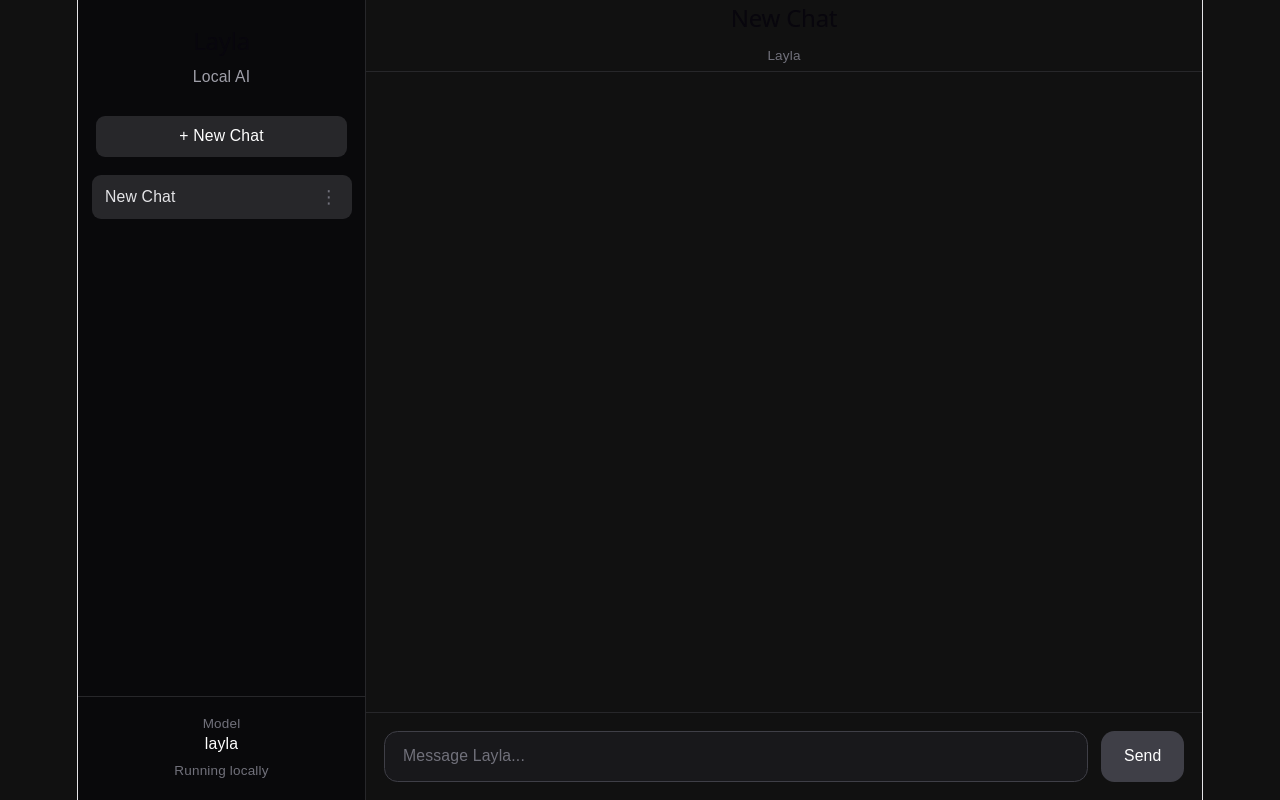
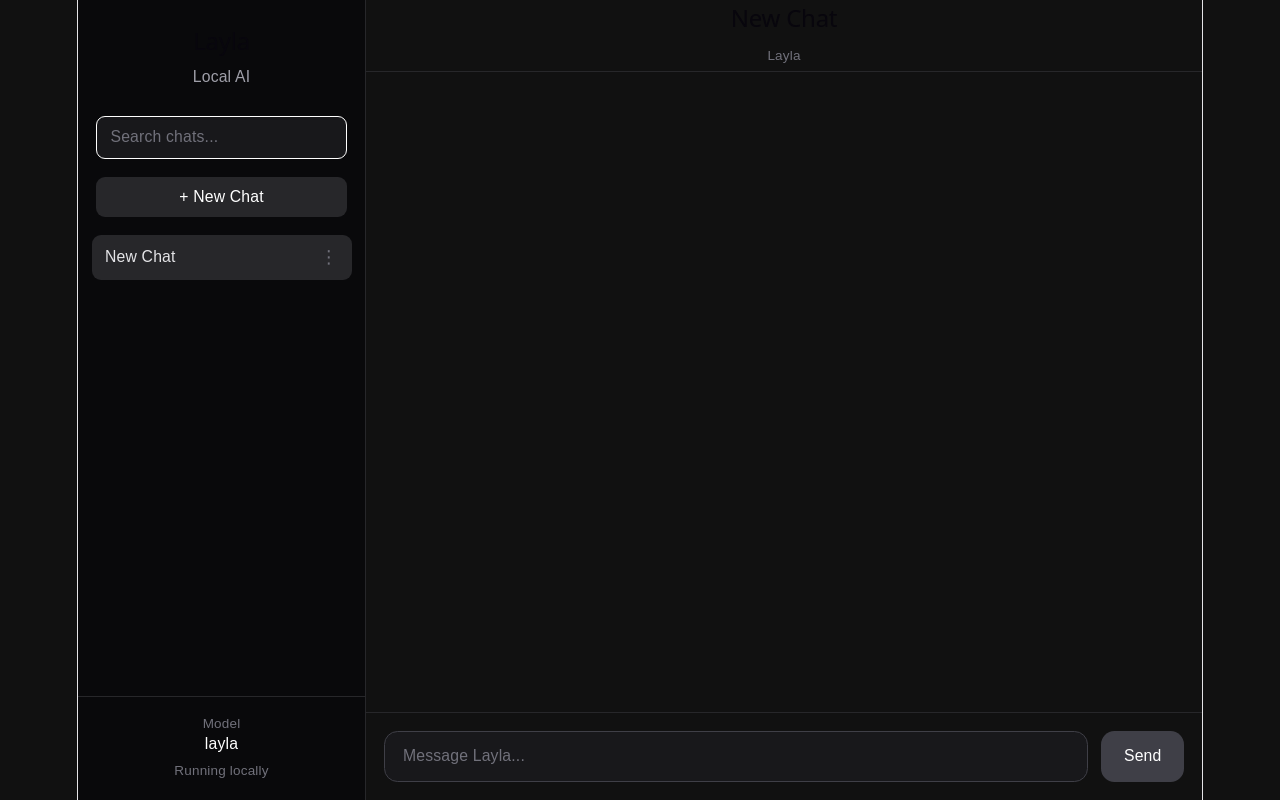
Before and after one commit to jarias0104/Layla, a React (Vite) app in the folder layla-ui/: page / in a window 1280 px wide. Built offline with nearby package versions, Linux system fonts and the light colour scheme.

Commit message:
feature add chat search

```diff
--- a/layla-ui/src/App.jsx
+++ b/layla-ui/src/App.jsx
@@ -43,8 +43,8 @@ const [activeChatId, setActiveChatId] = useState(() => {
 
 const activeChat = chats.find(chat => chat.id === activeChatId);
 const messages = activeChat ? activeChat.messages : [];
-  const [isThinking, setIsThinking] = useState(false);
-  const messagesEndRef = useRef(null);
+const [isThinking, setIsThinking] = useState(false);
+const messagesEndRef = useRef(null);
 
   useEffect(() => {
   messagesEndRef.current?.scrollIntoView({
@@ -60,7 +60,7 @@ useEffect(() => {
   localStorage.setItem("layla-active-chat", activeChatId);
 }, [activeChatId]);
 
-  async function sendMessage() {
+async function sendMessage() {
   if (message.trim() === "") {
     return;
   }
--- a/layla-ui/src/components/Sidebar.jsx
+++ b/layla-ui/src/components/Sidebar.jsx
@@ -1,3 +1,4 @@
+import { useState } from "react";
 import ChatList from "./ChatList";
 
 function Sidebar({
@@ -7,6 +8,10 @@ function Sidebar({
   setActiveChatId,
   setChats
 }) {
+  const [search, setSearch] = useState("");
+  const filteredChats = chats.filter(chat =>
+        chat.title.toLowerCase().includes(search.toLowerCase())
+        );
   return (
     <aside className="w-64 shrink-0 bg-zinc-950 text-white flex flex-col border-r border-zinc-800">
       <div className="px-5 py-6">
@@ -18,6 +23,15 @@ function Sidebar({
           Local AI
         </span>
       </div>
+      <div className="px-4 pb-4">
+        <input
+          type="text"
+          placeholder="Search chats..."
+          value={search}
+          onChange={(event) => setSearch(event.target.value)}
+          className="w-full rounded-lg border border-zinc 800 bg-zinc-900 px-3 py-2 text-sm text-white outline-none placeholder:text-zinc-500 focus:border-zinc-700"
+        />
+      </div>
 
       <button
         className="mx-4 mb-4 rounded-lg bg-zinc-800 px-4 py-2 text-sm font-medium hover:bg-zinc-700 transition"
@@ -27,7 +41,7 @@ function Sidebar({
       </button>
 
       <ChatList
-        chats={chats}
+        chats={filteredChats}
         activeChatId={activeChatId}
         setActiveChatId={setActiveChatId}
         setChats={setChats}
```
